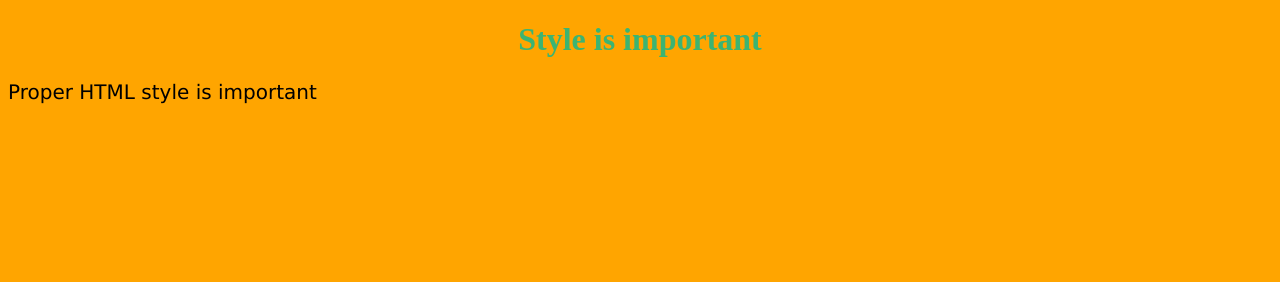
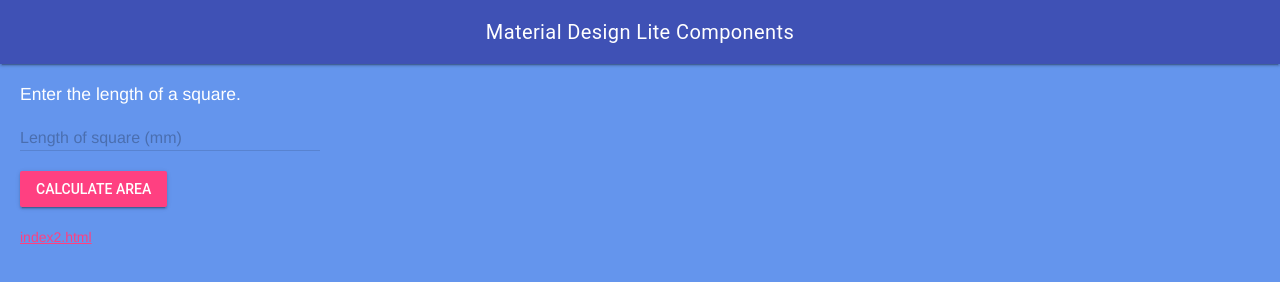
Before and after one commit to MTHS-ICD2O-1-2023/ICD2O-Unit-1-04-tymofii-stepanov, a plain HTML site: page index.html in a window 1280 px wide. Drawn offline with nearby package versions, Linux system fonts and the light colour scheme.

Commit message:
Changed Name

```diff
--- a/css/style.css
+++ b/css/style.css
@@ -1,16 +1,29 @@
-/* Created by: Mr. Coxall
+/* Created by: Tymofii
 * Created on: Sep 2020
 * This file contains the CSS for index.html
-*/body {
-  background-color: rgb(255, 165, 0);
+*/
+
+.mdl-layout__header-row {
+  justify-content: center;
+  padding: 0;
 }
 
-h1 {
-  color: hsl(147, 50%, 47%);
-  text-align: center;
+.mdl-layout__content {
+  padding-left: 15pt;
+  padding-right: 15pt;
+  padding-top: 15pt;
 }
 
-p {
-  font-family: verdana;
-  font-size: 20px;
+.mdl-textfield__error {
+  color: lightgreen;
 }
+
+.page-content {
+  color: white;
+  font-family: Helvetica, Arial, sans-serif;
+  font-size: 1.25rem;
+}
+
+body {
+  background-color: cornflowerblue;
+}
--- a/index.html
+++ b/index.html
@@ -1,11 +1,48 @@
 <!DOCTYPE html>
-<html>
-  <head>
-    <link rel="stylesheet" href="./css/style.css" />
-      <title>My first webpage, with CSS</title>
-  </head>
+<!-- ICS2O-Unit1-05-HTML-MDL -->
+<html lang="en-ca">
+<head>
+  <meta charset="utf-8" />
+  <meta name="description" content="My first MDL webpage" />
+  <meta name="keywords" content="mths, ics2o" />
+  <meta name="author" content="Tymofii Stepanov" />
+  <meta name="viewport" content="width=device-width, initial-scale=1.0" />
+  <link rel="stylesheet" href="https://fonts.googleapis.com/icon?family=Material+Icons" />
+  <link rel="stylesheet" href="https://code.getmdl.io/1.3.0/material.indigo-pink.min.css" />
+  <link rel="stylesheet" href="./css/style.css" />
+  <title>My first webpage, with proper style</title>
+</head>
 <body>
-    <h1>Style is important</h1>
-    <p>Proper HTML style is important</p>
-  </body>
+  <script defer src="https://code.getmdl.io/1.3.0/material.min.js"></script>
+  <div class="mdl-layout mdl-js-layout mdl-layout--fixed-header">
+    <header class="mdl-layout__header">
+      <div class="mdl-layout__header-row">
+        <span class="mdl-layout-title">Material Design Lite Components</span>
+      </div>
+    </header>
+    <main class="mdl-layout__content">
+      <div class="page-content">
+        Enter the length of a square.
+      </div>
+      <!-- Simple Textfield for integers-->
+      <form action="#">
+        <div class="mdl-textfield mdl-js-textfield">
+          <!-- input pattern attribute -->
+          <input class="mdl-textfield__input" type="text" pattern="[0-9]*" id="demo-input" />
+          <!-- mdl-textfield__label -->
+          <label class="mdl-textfield__label" for="demo-input">Length of square (mm)</label>
+          <!-- class "mdl-textfield__error" -->
+          <span class="mdl-textfield__error">Input is not a number</span>
+        </div>
+      </form>
+      <!-- Raised button with ripple -->
+      <button class="mdl-button mdl-js-button mdl-button--raised mdl-js-ripple-effect mdl-button--accent">
+        Calculate area
+      </button>
+      <br>
+      <br>
+      <a href="./index2.html">index2.html</a>
+    </main>
+  </div>
+</body>
 </html>
```
